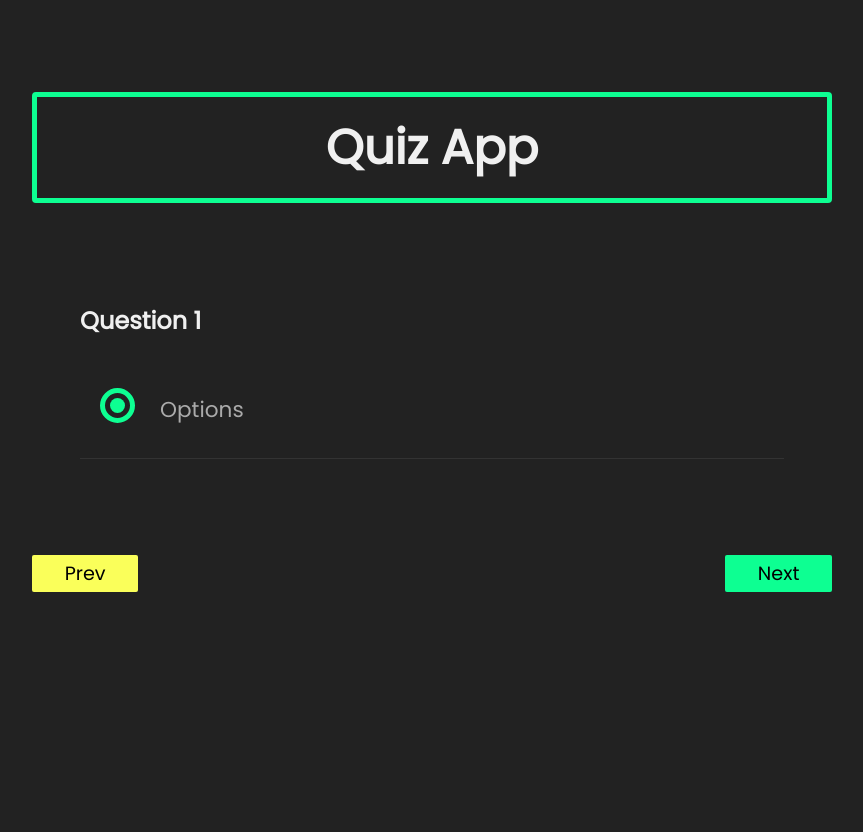
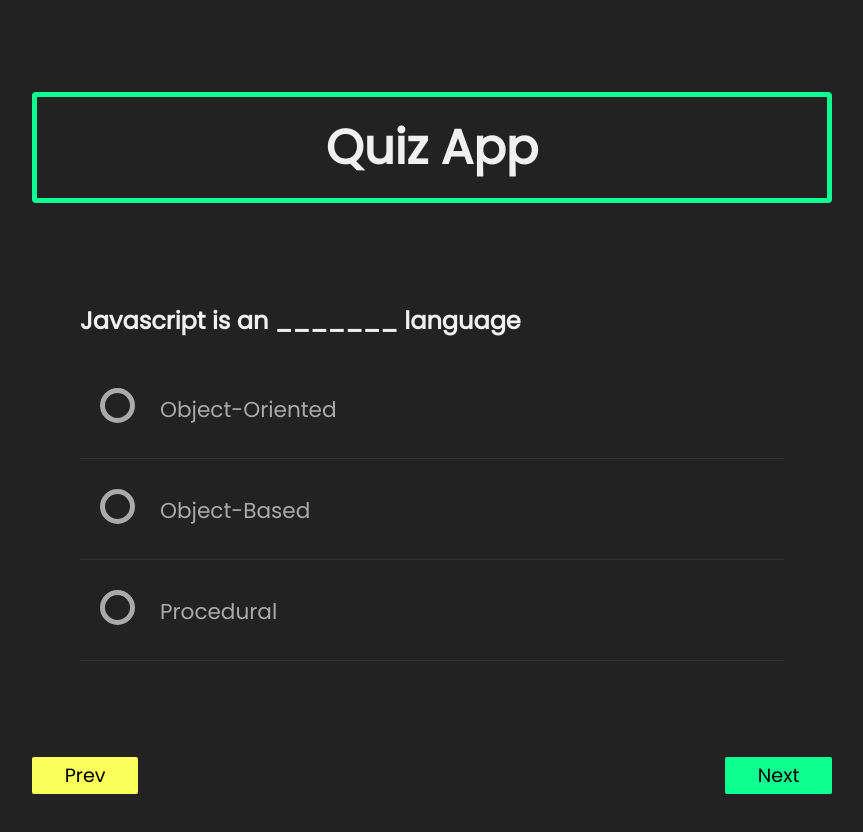
Before and after one commit to utkarsh032/Quiz-App, a React (Create React App) app in the folder client/: page /quiz in a window 1280 px wide. Shown: the top 832 px of the page, without its empty margins (208-1071 px from the left). Built offline with nearby package versions, Linux system fonts and the light colour scheme.

Commit message:
question data

```diff
--- a/client/src/components/Question/Questions.js
+++ b/client/src/components/Question/Questions.js
@@ -1,24 +1,35 @@
-import React, { useState } from 'react'
+import React, { useEffect, useState } from 'react'
+import data from '../../database/data'
 
 
 export default function Questions() {
 
   const [checked, setChecked] = useState(undefined)
 
+  const question = data[0]
+
+  useEffect(() => {
+    console.log(data)
+  })
+
   function onselect() {
-    console.log('radio button')
+    console.log('radio clicked')
   }
 
   return (
     <div className='questions'>
-      <h2 className='text-light'>Question 1</h2>
+      <h2 className='text-light'>{question.question}</h2>
 
-      <ul>
-        <li>
-          <input type='radio' value={false} name='options' id='q1-option' onChange={onselect()} />
-          <label className='text-primary htmlFor="q1-option'>Options</label>
-          <div className='check checked'></div>
-        </li>
+      <ul key={question.id}>
+        {
+          question.options.map((q, i) => (
+            <li key={i}>
+              <input type='radio' value={false} name='options' id={`q${i}-option`} onChange={onselect()} />
+              <label className="text-primary" htmlFor={`q${i}-option`}>{q}</label>
+              <div className="check "></div>
+            </li>
+          ))
+        }
       </ul>
     </div>
   )
--- /dev/null
+++ b/client/src/database/data.js
@@ -0,0 +1,47 @@
+export default [
+  {
+    id: 1,
+    question: "Javascript is an _______ language",
+    options: [
+      'Object-Oriented',
+      'Object-Based',
+      'Procedural',
+    ]
+  },
+  {
+    id: 2,
+    question: "Following methods can be used to display data in some form using Javascript",
+    options: [
+      'document.write()',
+      'console.log()',
+      'window.alert()',
+    ]
+  },
+  {
+    id: 3,
+    question: "When an operator value is NULL, the typeof returned by the unary operator is:",
+    options: [
+      'Boolean',
+      'Undefined',
+      'Object',
+    ]
+  },
+  {
+    id: 4,
+    question: "What does the toString() method return?",
+    options: [
+      'Return Object',
+      'Return String',
+      'Return Integer'
+    ]
+  },
+  {
+    id: 5,
+    question: "Which function is used to serialize an object into a JSON string?",
+    options: [
+      'stringify()',
+      'parse()',
+      'convert()',
+    ]
+  }
+]
```
